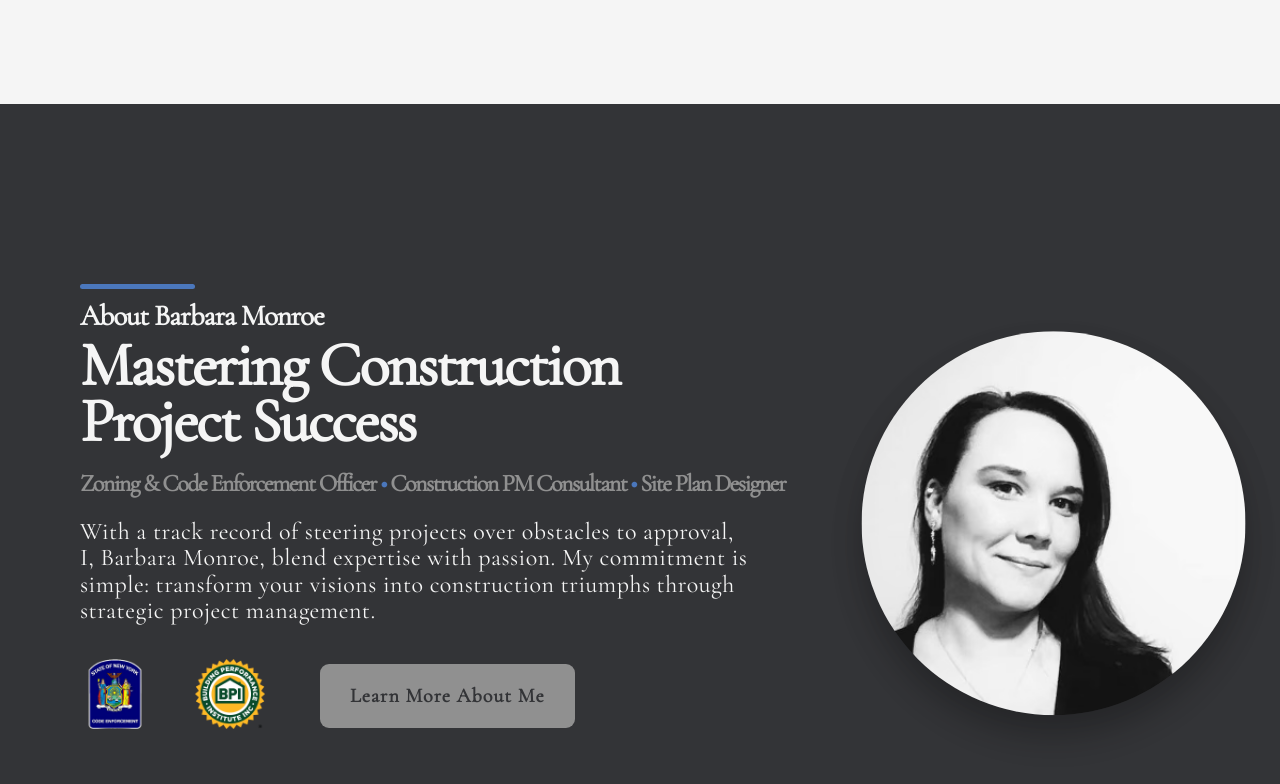
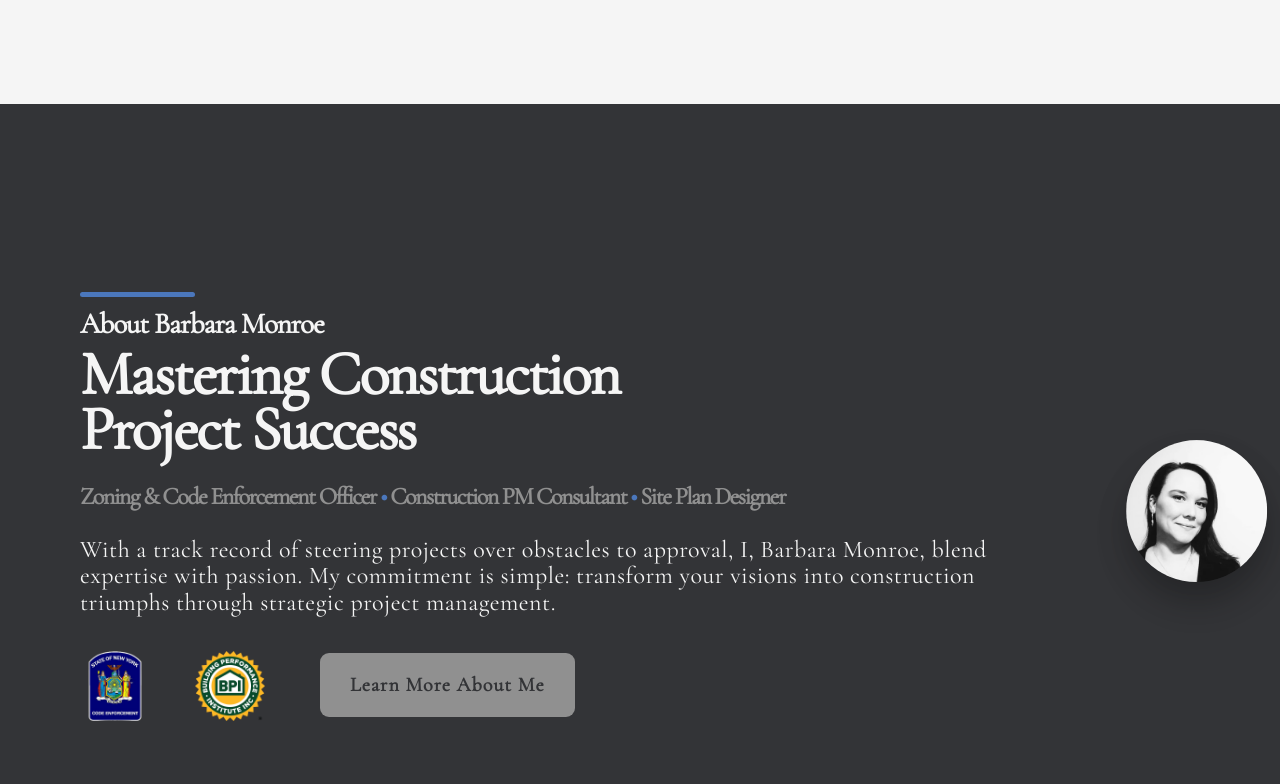
Before and after one commit to Caleb-Rogers/bmonroe-consulting, a Next.js app: page / in a window 1280 px wide. Shown: the part 696-1480 px from the top of the page. Built offline with nearby package versions, Linux system fonts and the light colour scheme.

Commit message:
Refactoring but Same Results
Refactored "about-overlay" with some HTML structure and corresponding CSS changes, which accomplished the same look but 'overfill: hidden' still isn't working.

```diff
--- a/src/components/AboutSection/AboutSection.css
+++ b/src/components/AboutSection/AboutSection.css
@@ -9,8 +9,7 @@ body {
 }
 
 .about-section {
-  display: grid;
-  grid-template-columns: 2fr 1fr;
+  display: flex;
   justify-content: space-between;
   align-items: center;
   min-height: 100vh;
@@ -20,8 +19,9 @@ body {
 }
 
 .about-sec-container {
-  display: flex;
-  flex-direction: column;
+  display: grid;
+  grid-template-columns: auto;
+  grid-template-rows: auto;
   max-width: 2080px;
   padding: 4rem 0 0 14rem;
 }
@@ -37,8 +37,14 @@ body {
 }
 
 .about-sec-text {
+  display: flex;
+  flex-direction: column;
+  justify-content: center;
+  align-items: flex-start;
+  z-index: 2;
+  margin-bottom: 3.5rem;
   color: #f5f5f5;
-  margin-bottom: 3.5rem;
+  opacity: 1;
 }
 
 .about-text--hidden {
@@ -81,7 +87,7 @@ body {
 
 .about-sec-cta {
   display: flex;
-  align-items: center;
+  align-items: flex-start;
 }
 
 .about-sec-icons {
@@ -89,6 +95,7 @@ body {
 }
 
 .about-sec-icon-group {
+  opacity: 1;
   align-items: center;
   width: 115px;
 }
@@ -128,7 +135,7 @@ body {
 }
 
 .about-sec-btn {
-  margin: 0 0 31px 10px;
+  margin: 19px 0 31px 10px;
 }
 
 .about-sec-btn .tertiary-btn {
@@ -142,6 +149,7 @@ body {
 }
 
 .tertiary-btn {
+  opacity: 1;
   overflow: hidden;
   z-index: 100;
 }
@@ -163,7 +171,6 @@ body {
   background-color: #333437;
   color: #f5f5f5;
   box-shadow: inset 0 0 0 3px #4b77bc;
-  overflow: hidden;
 }
 
 .tertiary-btn span,
@@ -227,6 +234,7 @@ body {
 /* RIGHT PAGE */
 
 .about-sec-img-box {
+  opacity: 1;
   max-width: 100%;
   transform: translate(-8%, 2%);
 }
--- a/src/components/AboutSection/AboutSection.js
+++ b/src/components/AboutSection/AboutSection.js
@@ -34,9 +34,8 @@ export default function AboutSection() {
   }, []);
 
   return (
-    <>
+    <section className="about-section">
       <div id="about-overlay" className="about-overlay"></div>
-      <section className="about-section">
       <div className="about-sec-container">
         <div className="about-sec-text" id="about-sec-text">
           <div className="about-sec-line"></div>
@@ -76,6 +75,5 @@ export default function AboutSection() {
         <img src="headshot.png" className="about-sec-img" alt="B. Monroe Headshot" />
       </div>
     </section>
-    </>
   );
 };
```
Lines whose indentation alone changed are shown as unchanged.
